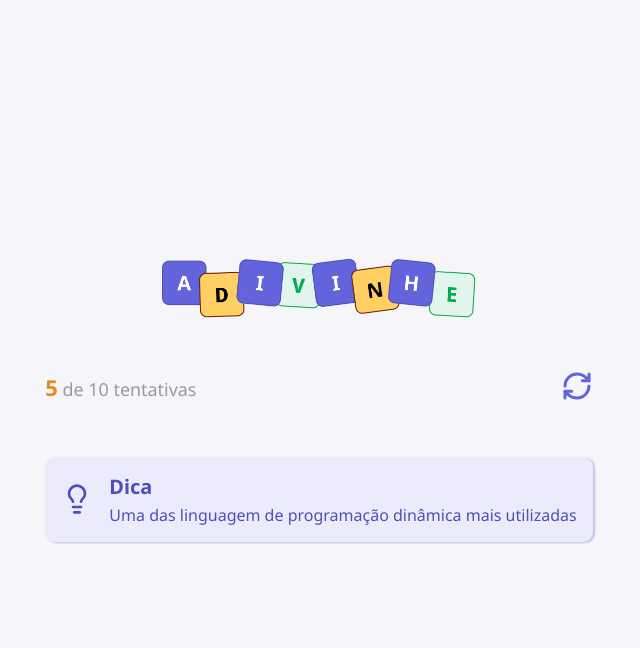
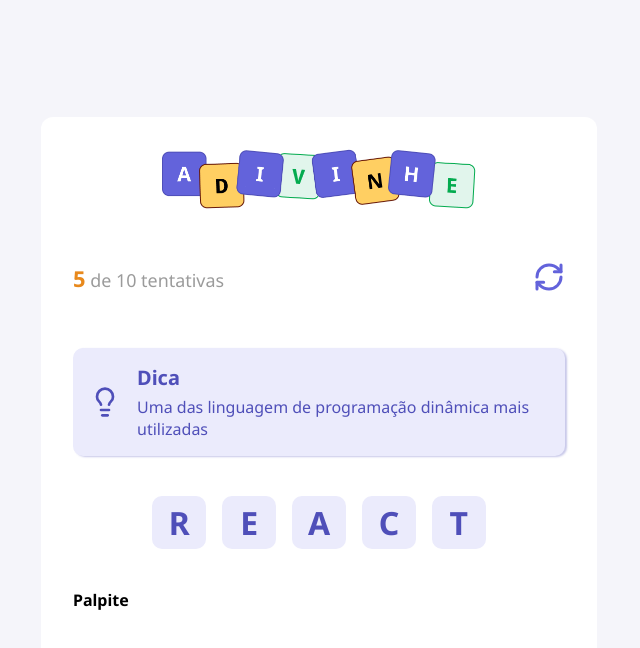
Before and after one commit to emmanuelmarcosdeoliveira/adivinhe, a React (Vite) app: page / in a window 1280 px wide. Shown: the top 648 px of the page, without its empty margins (321-961 px from the left). Built offline with nearby package versions, Linux system fonts and the light colour scheme.

Commit message:
style:  styling the application container

```diff
--- a/src/App.tsx
+++ b/src/App.tsx
@@ -1,6 +1,7 @@
 import styles from "./app.module.css";
 import Header from "./components/Header";
 import Tip from "./components/Tip";
+import Letter from "./Letter";
 
 function App() {
   function handleRestartGame() {
@@ -10,7 +11,17 @@
     <section className={styles.container}>
       <main>
         <Header current={5} max={10} onRestart={handleRestartGame} />
+
         <Tip tip="Uma das linguagem de programação dinâmica mais utilizadas" />
+        <div className={styles.world}>
+          <Letter value="r" />
+          <Letter value="e" />
+          <Letter value="a" />
+          <Letter value="c" />
+          <Letter value="t" />
+        </div>
+        <h4>Palpite</h4>
+        <div></div>
       </main>
     </section>
   );
--- /dev/null
+++ b/src/Letter/index.tsx
@@ -0,0 +1,12 @@
+import styles from "./styles.module.css";
+type Props = {
+  value?: string;
+};
+
+export default function Letter({ value }: Props) {
+  return (
+    <div className={styles.letter}>
+      <span>{value}</span>
+    </div>
+  );
+}
--- /dev/null
+++ b/src/Letter/styles.module.css
@@ -0,0 +1,13 @@
+.letter {
+  width: 3.37rem;
+  height: 3.37rem;
+  border-radius: 0.62rem;
+  background-color: var(--tertiaryColor);
+  color: var(--destaqColor);
+  text-transform: uppercase;
+  font-size: 2rem;
+  font-weight: 700;
+  display: flex;
+  align-items: center;
+  justify-content: center;
+}
--- a/src/app.module.css
+++ b/src/app.module.css
@@ -4,4 +4,20 @@
   display: flex;
   justify-content: center;
   align-items: center;
+  main {
+    width: 34.75rem;
+    background-color: var(--bgMain);
+    padding: 2rem;
+    padding-bottom: 4.5rem;
+    border-radius: 0.75rem;
+  }
 }
+
+.world {
+  width: 100%;
+  display: flex;
+  justify-content: center;
+  flex-wrap: wrap;
+  gap: 1rem;
+  margin: 2.5rem 0;
+}
--- a/src/styles/global.css
+++ b/src/styles/global.css
@@ -1,5 +1,6 @@
 :root {
   --bgColor: #f5f5fa;
+  --bgMain: #fff;
   --primaryColor: #9b9b9b;
   --secondaryColor: #e8891c;
   --tertiaryColor: #ebebfc;
```
